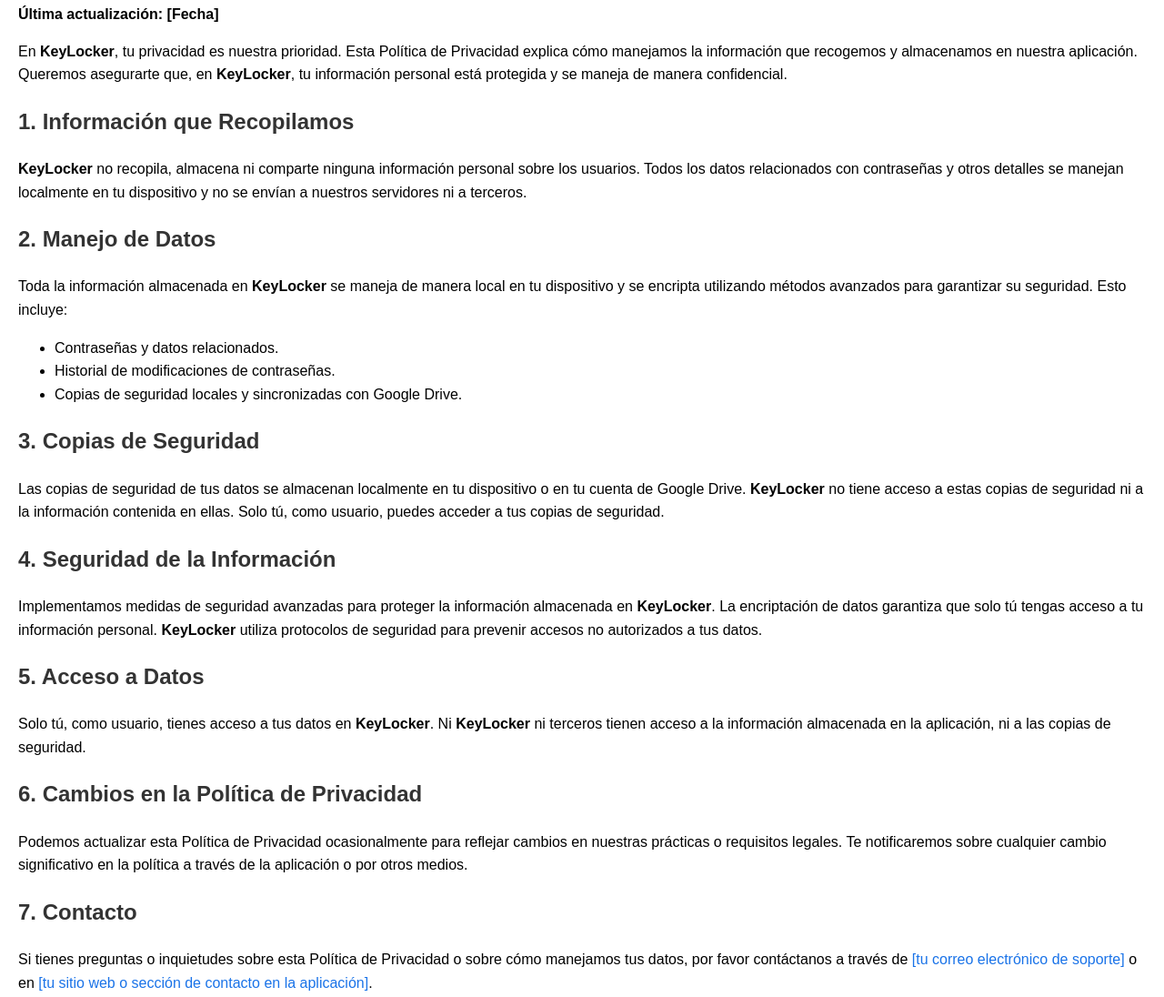
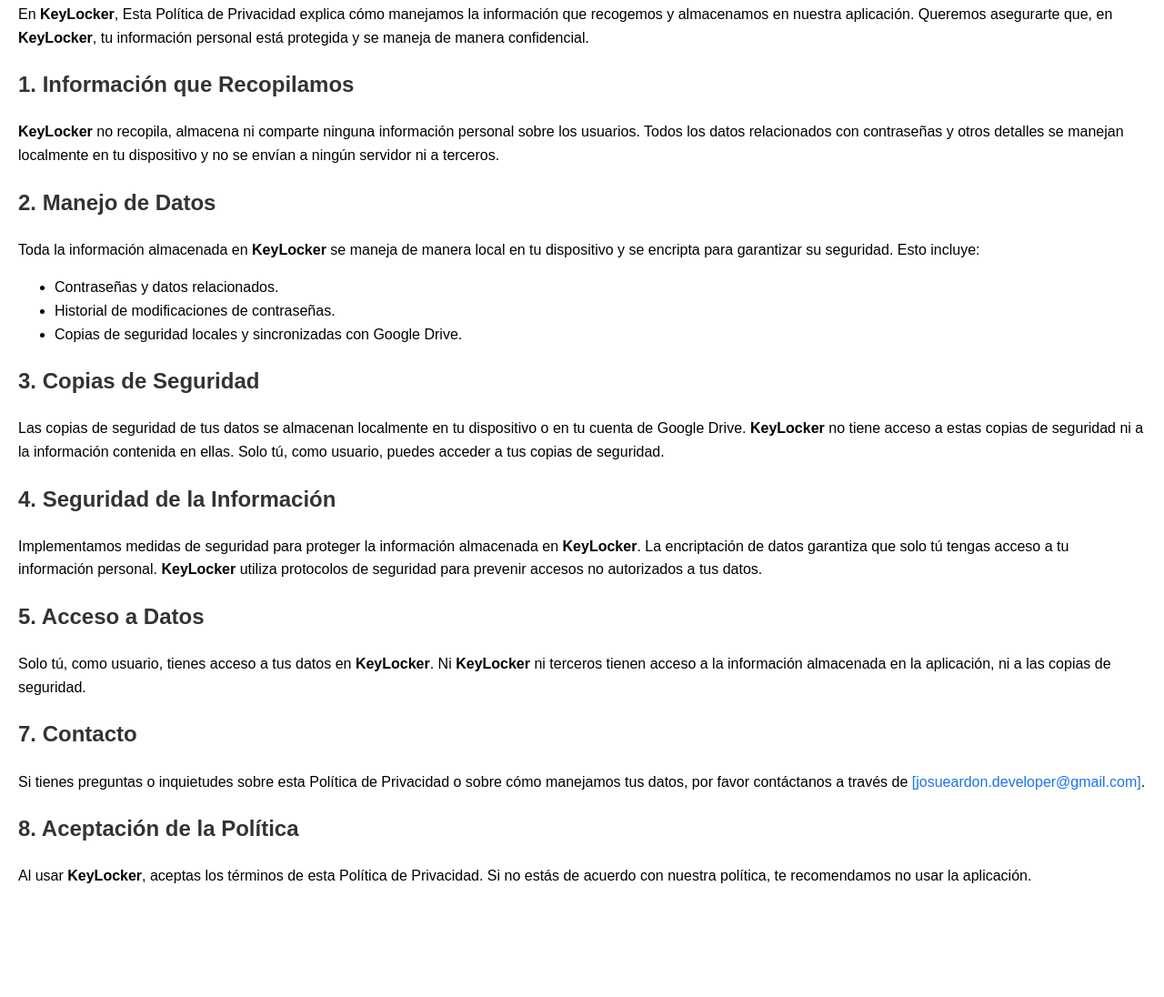
Before and after one commit to ardon-dev/policies, a plain HTML site: page index.html in a window 1280 px wide. Shown: the part 91-1187 px from the top of the page at 91% size. After the commit the page ends 1087 px from the top, so only its background shows below. Drawn offline with Linux system fonts and the light colour scheme.

Commit message:
changed index.html

```diff
--- a/index.html
+++ b/index.html
@@ -28,15 +28,14 @@
 </head>
 <body>
     <h1>Política de Privacidad de KeyLocker</h1>
-    <p><strong>Última actualización: [Fecha]</strong></p>
 
-    <p>En <strong>KeyLocker</strong>, tu privacidad es nuestra prioridad. Esta Política de Privacidad explica cómo manejamos la información que recogemos y almacenamos en nuestra aplicación. Queremos asegurarte que, en <strong>KeyLocker</strong>, tu información personal está protegida y se maneja de manera confidencial.</p>
+    <p>En <strong>KeyLocker</strong>, Esta Política de Privacidad explica cómo manejamos la información que recogemos y almacenamos en nuestra aplicación. Queremos asegurarte que, en <strong>KeyLocker</strong>, tu información personal está protegida y se maneja de manera confidencial.</p>
 
     <h2>1. Información que Recopilamos</h2>
-    <p><strong>KeyLocker</strong> no recopila, almacena ni comparte ninguna información personal sobre los usuarios. Todos los datos relacionados con contraseñas y otros detalles se manejan localmente en tu dispositivo y no se envían a nuestros servidores ni a terceros.</p>
+    <p><strong>KeyLocker</strong> no recopila, almacena ni comparte ninguna información personal sobre los usuarios. Todos los datos relacionados con contraseñas y otros detalles se manejan localmente en tu dispositivo y no se envían a ningún servidor ni a terceros.</p>
 
     <h2>2. Manejo de Datos</h2>
-    <p>Toda la información almacenada en <strong>KeyLocker</strong> se maneja de manera local en tu dispositivo y se encripta utilizando métodos avanzados para garantizar su seguridad. Esto incluye:</p>
+    <p>Toda la información almacenada en <strong>KeyLocker</strong> se maneja de manera local en tu dispositivo y se encripta para garantizar su seguridad. Esto incluye:</p>
     <ul>
         <li>Contraseñas y datos relacionados.</li>
         <li>Historial de modificaciones de contraseñas.</li>
@@ -47,16 +46,14 @@
     <p>Las copias de seguridad de tus datos se almacenan localmente en tu dispositivo o en tu cuenta de Google Drive. <strong>KeyLocker</strong> no tiene acceso a estas copias de seguridad ni a la información contenida en ellas. Solo tú, como usuario, puedes acceder a tus copias de seguridad.</p>
 
     <h2>4. Seguridad de la Información</h2>
-    <p>Implementamos medidas de seguridad avanzadas para proteger la información almacenada en <strong>KeyLocker</strong>. La encriptación de datos garantiza que solo tú tengas acceso a tu información personal. <strong>KeyLocker</strong> utiliza protocolos de seguridad para prevenir accesos no autorizados a tus datos.</p>
+    <p>Implementamos medidas de seguridad para proteger la información almacenada en <strong>KeyLocker</strong>. La encriptación de datos garantiza que solo tú tengas acceso a tu información personal. <strong>KeyLocker</strong> utiliza protocolos de seguridad para prevenir accesos no autorizados a tus datos.</p>
 
     <h2>5. Acceso a Datos</h2>
     <p>Solo tú, como usuario, tienes acceso a tus datos en <strong>KeyLocker</strong>. Ni <strong>KeyLocker</strong> ni terceros tienen acceso a la información almacenada en la aplicación, ni a las copias de seguridad.</p>
 
-    <h2>6. Cambios en la Política de Privacidad</h2>
-    <p>Podemos actualizar esta Política de Privacidad ocasionalmente para reflejar cambios en nuestras prácticas o requisitos legales. Te notificaremos sobre cualquier cambio significativo en la política a través de la aplicación o por otros medios.</p>
 
     <h2>7. Contacto</h2>
-    <p>Si tienes preguntas o inquietudes sobre esta Política de Privacidad o sobre cómo manejamos tus datos, por favor contáctanos a través de <a href="mailto:[tu correo electrónico de soporte]">[tu correo electrónico de soporte]</a> o en <a href="[tu sitio web o sección de contacto en la aplicación]">[tu sitio web o sección de contacto en la aplicación]</a>.</p>
+    <p>Si tienes preguntas o inquietudes sobre esta Política de Privacidad o sobre cómo manejamos tus datos, por favor contáctanos a través de <a href="mailto:[josueardon.developer@gmail.com]">[josueardon.developer@gmail.com]</a>.</p>
 
     <h2>8. Aceptación de la Política</h2>
     <p>Al usar <strong>KeyLocker</strong>, aceptas los términos de esta Política de Privacidad. Si no estás de acuerdo con nuestra política, te recomendamos no usar la aplicación.</p>
```
